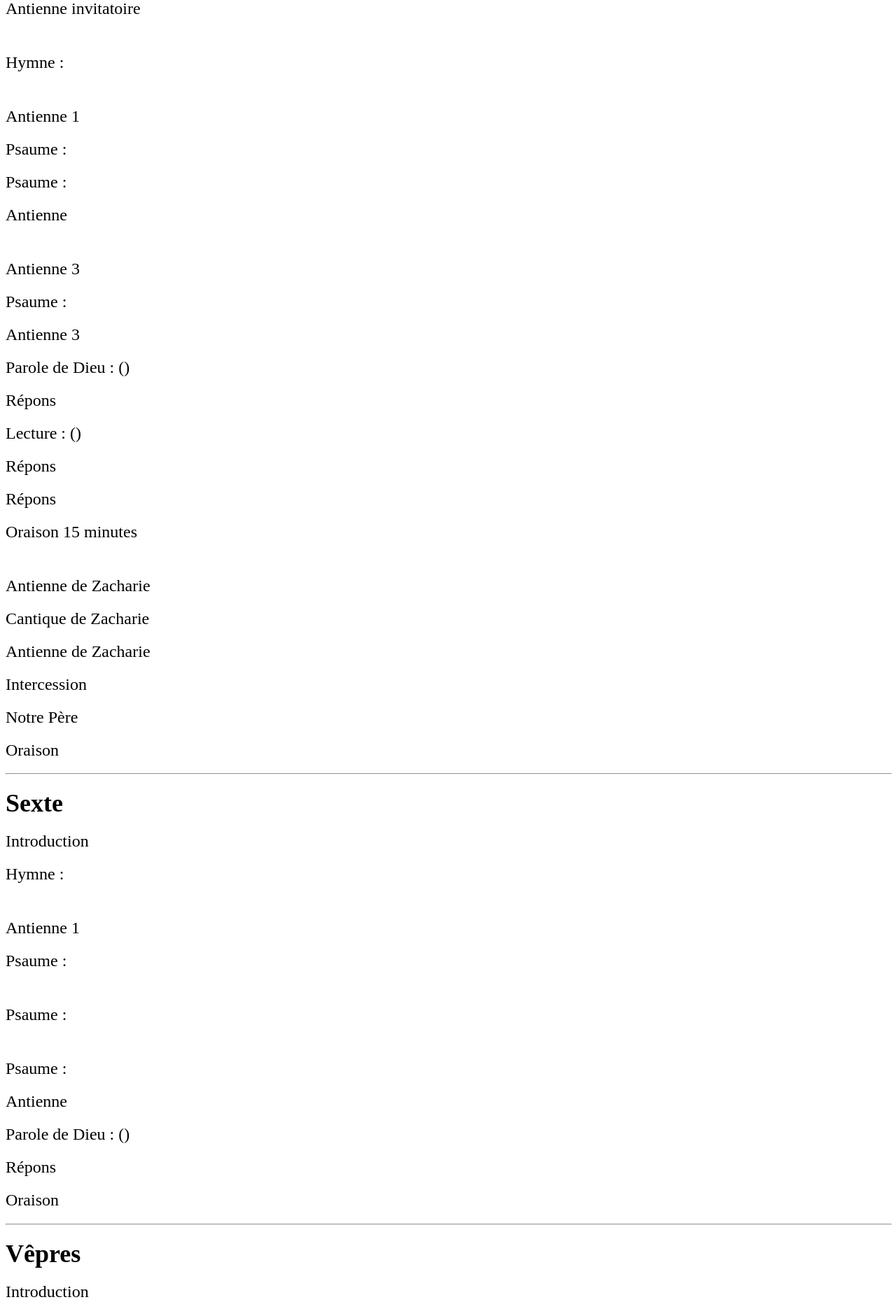
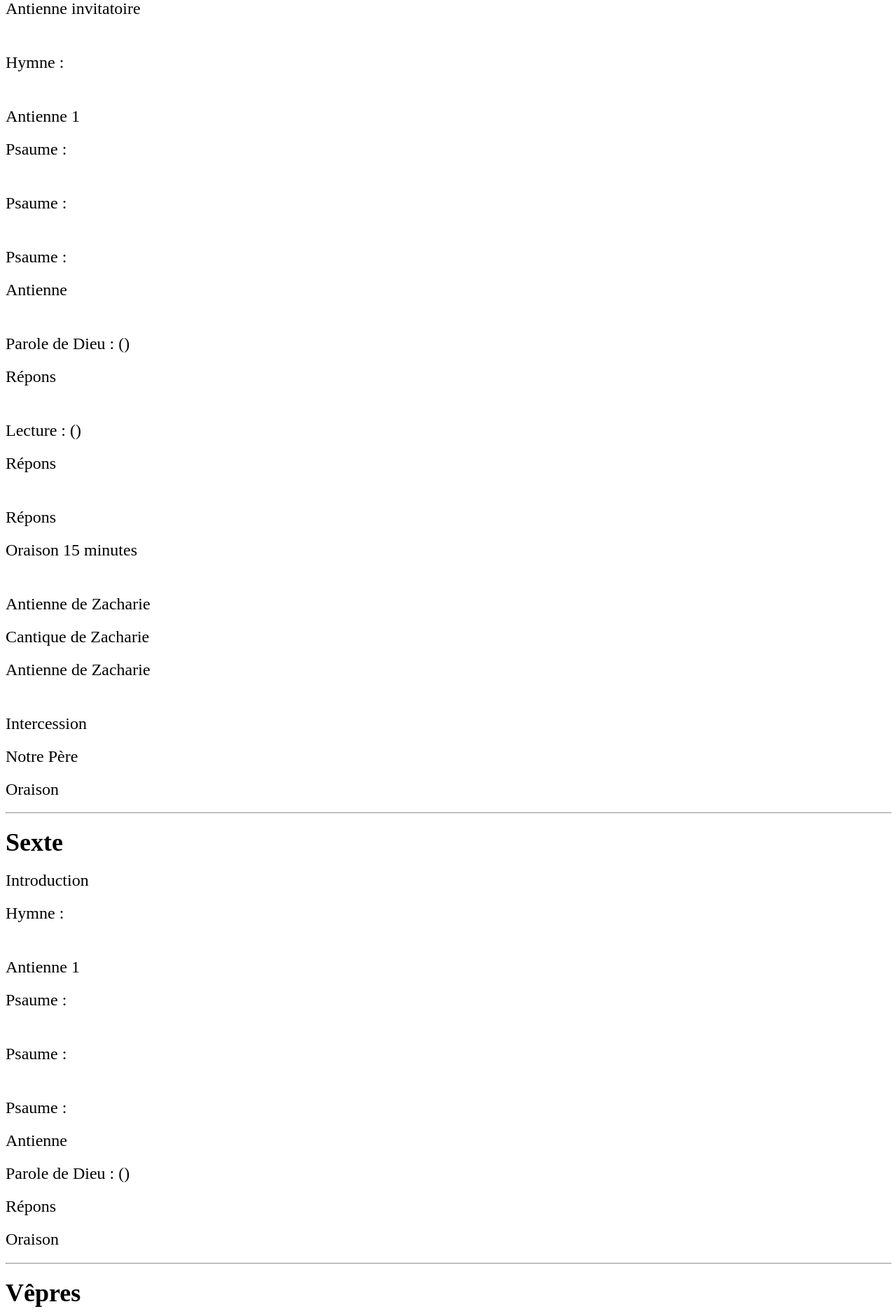
Before and after one commit to ThomasJosephMalenfant/tXts, a PHP site: page /tXts_dev/heures/index.php?page=1 in a window 1280 px wide. Shown: the part 317-2198 px from the top of the page at 70% size. Run offline with PHP 8.4, Linux system fonts and the light colour scheme; data that the repository does not hold is empty.

Commit message:
FIXED : Meilleur dispatch des <sections> pour tous les offices

```diff
--- a/heures/index.php
+++ b/heures/index.php
@@ -3,7 +3,6 @@ require_once '../env.php';
 
 ob_start();
 if ( $semaine_nb = filter_input(INPUT_GET, 'page', FILTER_VALIDATE_INT) ) {
-    // BUG <Section> psaume invitatoire intègre l'hymne
     // FIXME dispatch de <section> gère mal antiennes finale sur laudes, vêpres et complies (faire comme sur Sexte)
     // TODO Quand un psaume a plus que X ligne, <section class=*_double> css: 2 columns
     //  *Construction des variables en fonction du jour choisi*
@@ -121,18 +120,21 @@ if ( $semaine_nb = filter_input(INPUT_GET, 'page', FILTER_VALIDATE_INT) ) {
                 <p><?php print_r($cet_office["psaume_1"]["texte"]); ?></p>
                 <?php if ( $cet_office["antienne_2"] ) {
                     ?>
-                <p class="titre3">Antienne</p>
-                <p><?php print_r($antienne); ?></p>
+                    <p class="titre3">Antienne </p>
+                    <p><?php print_r($cet_office["antienne_1"]); ?></p>
                 </section>
             <section class="psaume2">
                 <p class="titre3">Antienne 2</p>
                     <p><?php
                         $antienne = $cet_office["antienne_2"] ;
-                    print_r($antienne); ?></p>
-                    <?php } ?>
+                        print_r($antienne); ?> </p>
+                    <?php } else { ?>
+                </section>
+            <section class="psaume2">
+                <?php }?>
                 <p class="titre3">Psaume : <?php print_r($cet_office["psaume_2"]["reference"]); ?></p>
                 <p><?php print_r($cet_office["psaume_2"]["texte"]); ?></p>
-                <?php if ( $cet_office["antienne_3"] )
+                <?php if ( $cet_office["antienne_3"] ) {
                     ?>
                     <p class="titre3">Antienne</p>
                     <p><?php print_r($antienne); ?></p>
@@ -141,24 +143,34 @@ if ( $semaine_nb = filter_input(INPUT_GET, 'page', FILTER_VALIDATE_INT) ) {
                     <p class="titre3">Antienne 3</p>
                     <p><?php
                             $antienne = $cet_office["antienne_3"] ;
-                    print_r($antienne); ?> </p>
+                            print_r($antienne); ?></p>
+                    <?php } else { ?>
+                </section>
+            <section class="psaume3">
+                <?php }?>
                 <p class="titre3">Psaume : <?php print_r($cet_office["psaume_3"]["reference"]); ?></p>
                 <p><?php print_r($cet_office["psaume_3"]["texte"]); ?></p>
-                <p class="titre3">Antienne 3</p>
+                <p class="titre3">Antienne</p>
                 <p><?php print_r($antienne); ?></p>
                 </section>
+            <section class="parole_Dieu">
                 <p class="titre3">Parole de Dieu : <?php print_r("(" . $cet_office["pericope"]["reference"] . ")"); ?></p>
                 <p><?php print_r($cet_office["pericope"]["texte"]); ?></p>
                 <p class="titre3">Répons</p>
                 <p><?php print_r($cet_office["repons"]  ); ?></p>
+                </section>
+            <section class="lecture_longue">
                 <p class="titre3">Lecture : <?php print_r("(" . $textes["lectures"]["lectures"]["lecture"]["reference"] . ")"); ?></p>
                 <p><?php print_r($textes["lectures"]["lectures"]["lecture"]["texte"]); ?></p>
                 <p class="titre3">Répons</p>
                 <p><?php print_r($textes["lectures"]["lectures"]["repons_lecture"]); ?></p>
+                </section>
+            <section class="patristique">
                 <p class="titre3"><?php print_r($textes["lectures"]["lectures"]["titre_patristique"]); ?></p>
                 <p><?php print_r($textes["lectures"]["lectures"]["texte_patristique"]); ?></p>
                 <p class="titre3">Répons</p>
                 <p><?php print_r( $textes["lectures"]["lectures"]["repons_patristique"] ) ; ?></p>
+                </section>
             <?php $evang = count($textes['messes']['messes'][0]['lectures']) ;
                     $evang-- ;?>
             <p class="titre3"><?php print_r($textes["messes"]["messes"][0]["lectures"][$evang]['intro_lue']); ?></p>
@@ -173,8 +185,10 @@ if ( $semaine_nb = filter_input(INPUT_GET, 'page', FILTER_VALIDATE_INT) ) {
                 <p class="titre3">Antienne de Zacharie</p>
                 <p><?php print_r($cet_office["antienne_zacharie"]); ?></p>
                 </section>
+            <section class="intercessions">
                 <p class="titre3">Intercession</p>
                 <p><?php print_r($cet_office["intercession"]); ?></p>
+                </section>
             <p class="titre3">Notre Père</p>
             <p class="titre3">Oraison</p>
             <p><?php print_r($cet_office["oraison"]); ?></p>
@@ -263,7 +277,10 @@ if ( $semaine_nb = filter_input(INPUT_GET, 'page', FILTER_VALIDATE_INT) ) {
                     <p><?php
                         $antienne = $cet_office["antienne_2"] ;
                         print_r($antienne); ?> </p>
-                    <?php } ?>
+                    <?php } else { ?>
+                </section>
+            <section class="psaume2">
+                <?php }?>
                 <p class="titre3">Psaume : <?php print_r($cet_office["psaume_2"]["reference"]); ?></p>
                 <p><?php print_r($cet_office["psaume_2"]["texte"]); ?></p>
                 <?php if ( $cet_office["antienne_3"] ) {
@@ -276,16 +293,21 @@ if ( $semaine_nb = filter_input(INPUT_GET, 'page', FILTER_VALIDATE_INT) ) {
                     <p><?php
                             $antienne = $cet_office["antienne_3"] ;
                             print_r($antienne); ?></p>
-                    <?php } ?>
+                    <?php } else { ?>
+                </section>
+            <section class="psaume3">
+                <?php }?>
                 <p class="titre3">Psaume : <?php print_r($cet_office["psaume_3"]["reference"]); ?></p>
                 <p><?php print_r($cet_office["psaume_3"]["texte"]); ?></p>
                 <p class="titre3">Antienne</p>
                 <p><?php print_r($antienne); ?></p>
                 </section>
+            <section class="parole_Dieu">
                 <p class="titre3">Parole de Dieu : <?php print_r("(" . $cet_office["pericope"]["reference"] . ")"); ?></p>
                 <p><?php print_r($cet_office["pericope"]["texte"]); ?></p>
                 <p class="titre3">Répons</p>
                 <p><?php print_r( $cet_office["repons"] ); ?></p>
+                </section>
             <section class="cant_ev">
                 <p class="titre3">Antienne du Magnificat</p>
                 <p><?php print_r($cet_office["antienne_magnificat"]); ?></p>
@@ -294,8 +316,10 @@ if ( $semaine_nb = filter_input(INPUT_GET, 'page', FILTER_VALIDATE_INT) ) {
                 <p class="titre3">Antienne du Magnificat</p>
                 <p><?php print_r($cet_office["antienne_magnificat"]); ?></p>
                 </section>
+            <section class="intercessions">
                 <p class="titre3">Intercession</p>
                 <p><?php print_r($cet_office["intercession"]); ?></p>
+                </section>
             <p class="titre3">Notre Père</p>
             <p class="titre3">Oraison</p>
             <p><?php print_r($cet_office["oraison"]); ?></p>
```
Lines whose indentation alone changed are shown as unchanged.
